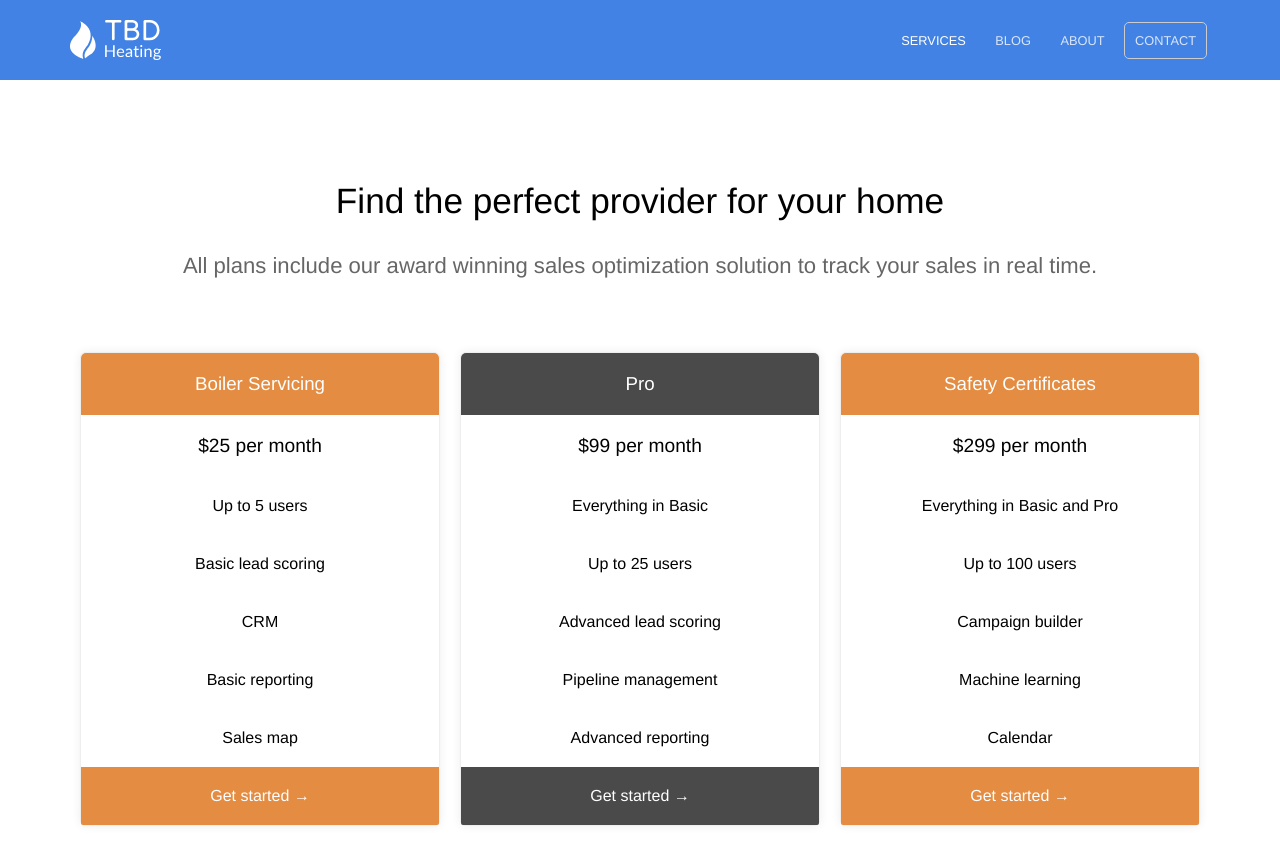
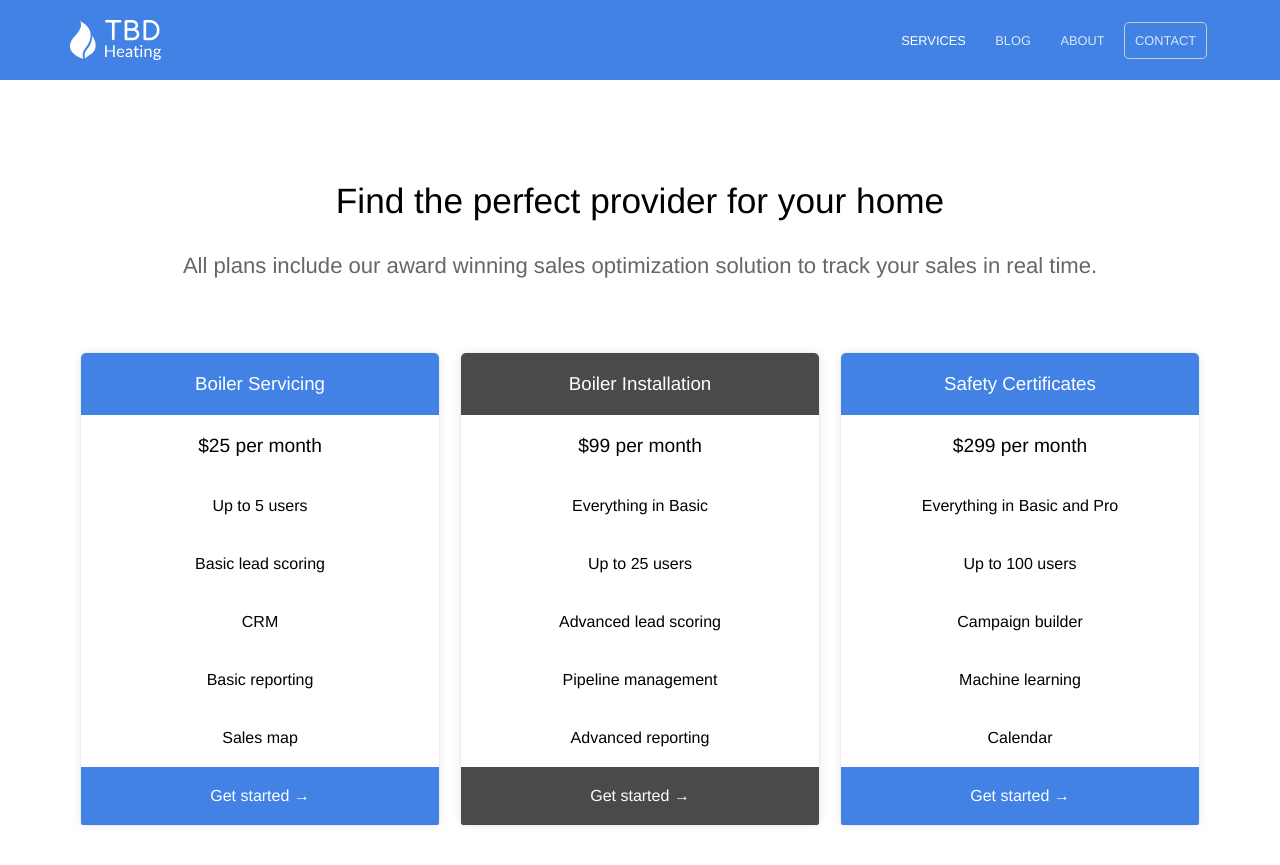
Before and after one commit to samdoidge/tbdheating.com, a Jekyll site: the page built from services.html, in a window 1280 px wide and 900 px high. Shown: the top 865 px of the window. Built offline with Jekyll 4.4.1, drawn with Linux system fonts in a browser that asks for light colours.

Commit message:
a few tweaks

```diff
--- a/index.html
+++ b/index.html
@@ -64,6 +64,6 @@ description: The most dilligent gas engineers covering Milton Keynes, Winslow an
 
 	<section class="bottom-cta">
 		<h2 class="editable">Secure a quote</h2>
-		<div class="button alt"><a href="/contact">Enquiries</a></div>
+		<div class="button alt"><a href="/contact">Enquire</a></div>
 	</section>
 </div>
--- a/services.html
+++ b/services.html
@@ -4,7 +4,7 @@ heading: Find the perfect provider for your home
 description: All plans include our award winning sales optimization solution to track your sales in real time.
 pricing_table:
   - name: Boiler Servicing
-    color: "#e48c41"
+    color: "#4182e4"
     features:
       - text: $25 per month
         highlight: true
@@ -21,7 +21,7 @@ pricing_table:
     call_to_action:
       link: http://mysite.com?plan=basic
       text: Get started
-  - name: Pro
+  - name: Boiler Installation
     color: "#4a4a4a"
     features:
       - text: $99 per month
@@ -40,7 +40,7 @@ pricing_table:
       link: http://mysite.com?plan=pro
       text: Get started
   - name: Safety Certificates
-    color: "#e48c41"
+    color: "#4182e4"
     features:
       - text: $299 per month
         highlight: true
```
Also changed, not shown: 10 other files.
